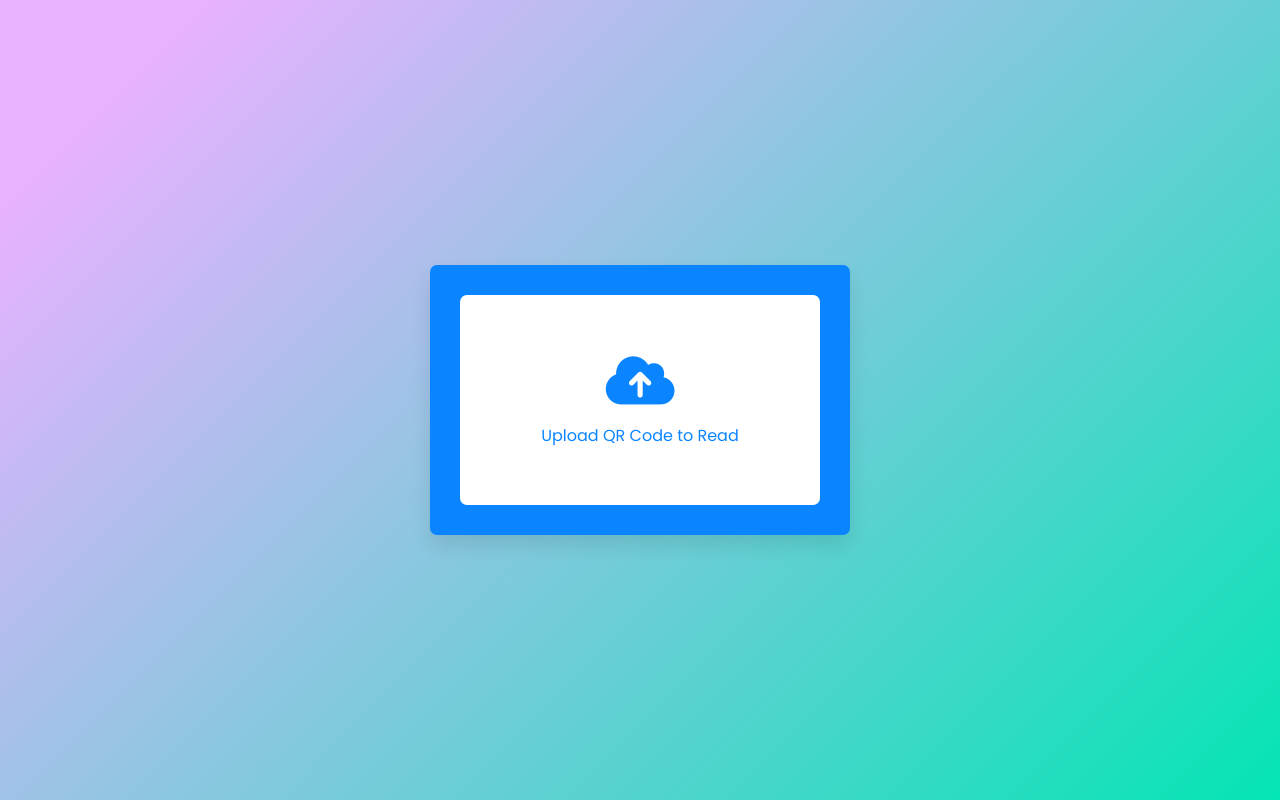
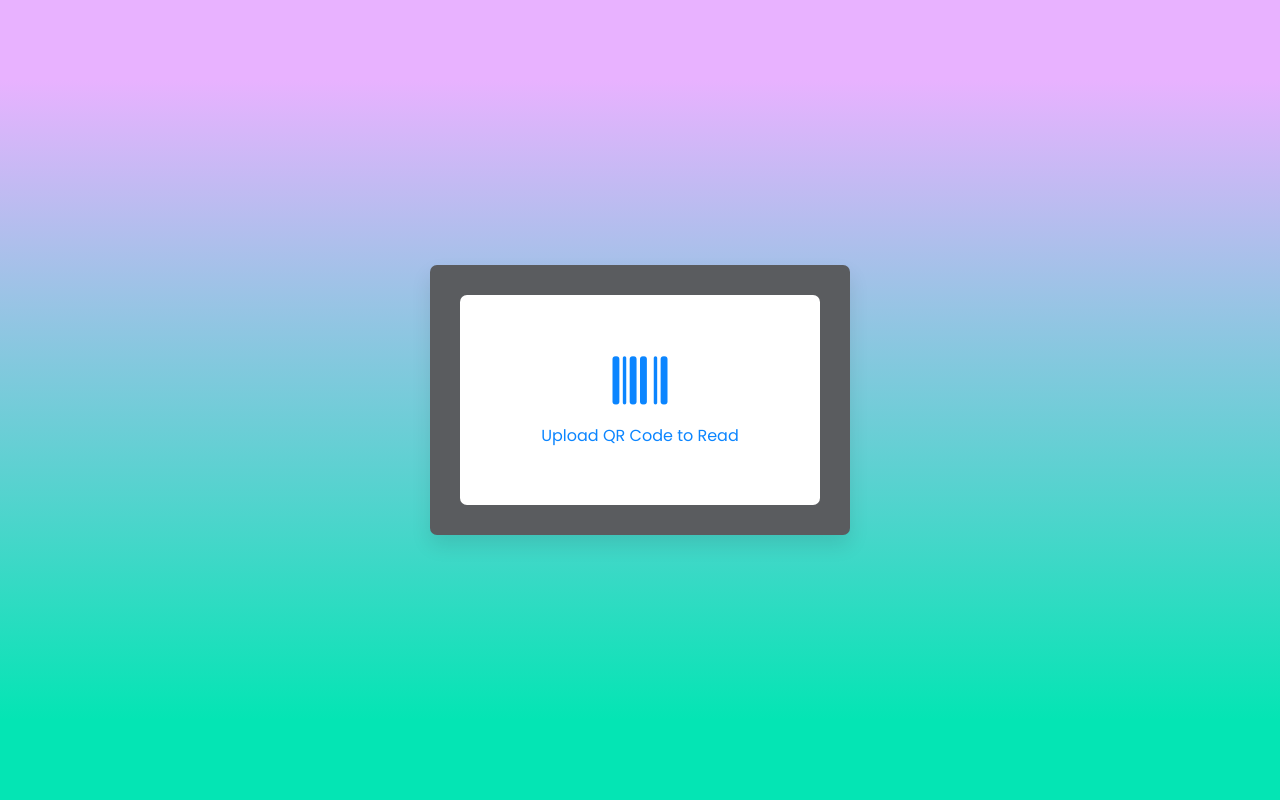
Before and after one commit to flawless933/qr-code-generator, a plain HTML site: page scn.html in a window 1280 px wide. Drawn offline with Linux system fonts and the light colour scheme.

Commit message:
Update scn.html

```diff
--- a/scn.html
+++ b/scn.html
@@ -17,13 +17,13 @@ body{
   justify-content: center;
   min-height: 100vh;
   padding: 0 10px;
-  background-image: linear-gradient(135deg, #e8b2ff 10%, #04e5b4 100%);
+  background-image: linear-gradient( #e8b2ff 10%, #04e5b4 90%);
 }
 .wrapper{
   height: 270px;
   width: 420px;
   border-radius: 7px;
-  background: #0B85FF;
+  background: #5a5c5f;
   padding: 30px 30px 35px;
   transition: height 0.2s ease;
   box-shadow: 0 10px 20px rgba(0,0,0,0.1);
@@ -143,15 +143,15 @@ textarea:hover::-webkit-scrollbar-thumb{
         <input type="file" hidden>
         <img src="#" alt="qr-code">
         <div class="content">
-          <i class="fas fa-cloud-upload"></i>
+            <i class="fa-solid fa-barcode"></i>
           <p>Upload QR Code to Read</p>
         </div>
       </form>
       <div class="details">
         <textarea spellcheck="false" disabled></textarea>
         <div class="buttons">
-          <button class="close">Close</button>
-          <button class="copy">Copy Text</button>
+          <button class="close" role="button">Close</button>
+          <button class="copy" role="button">Copy Text</button>
         </div>
       </div>
     </div>
```
